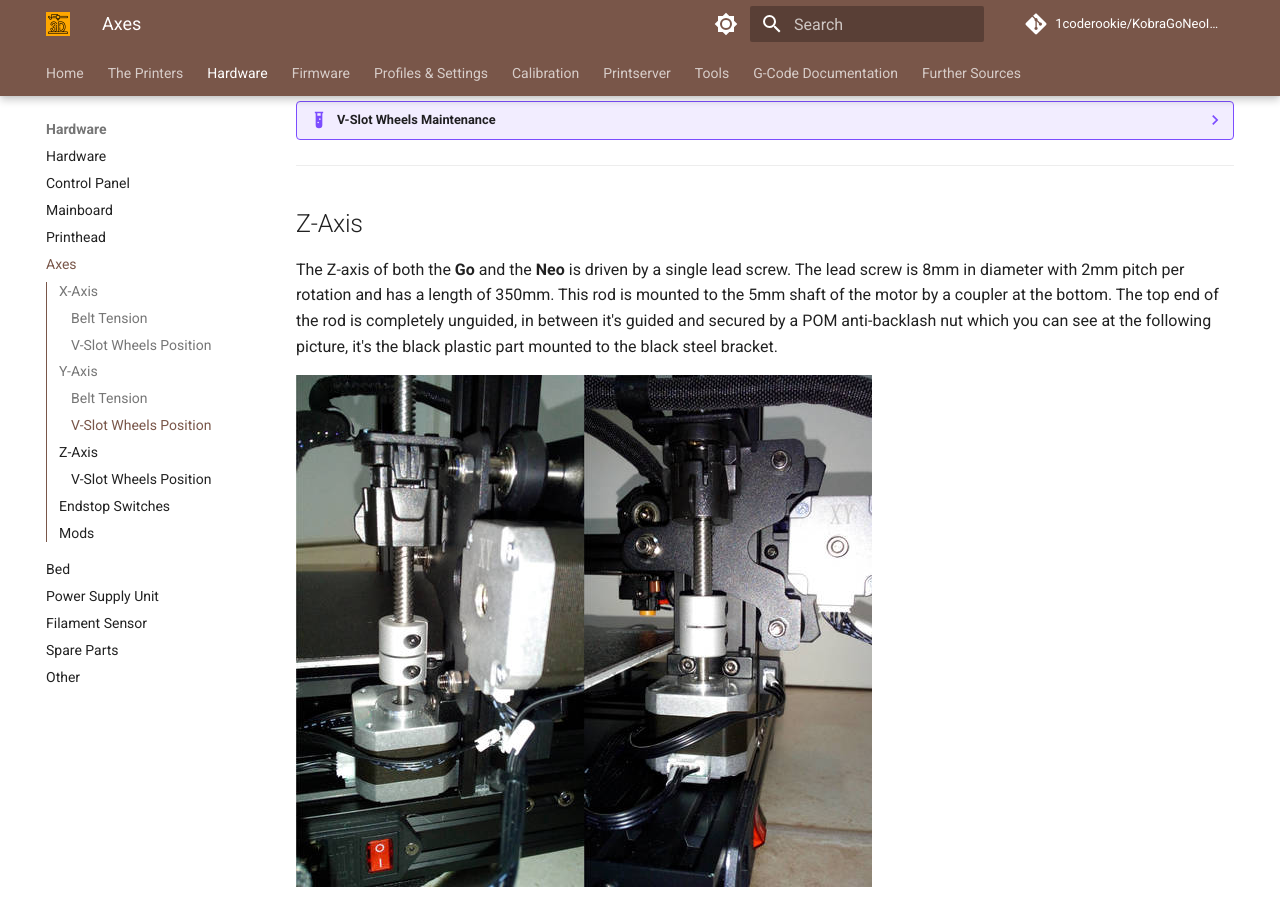
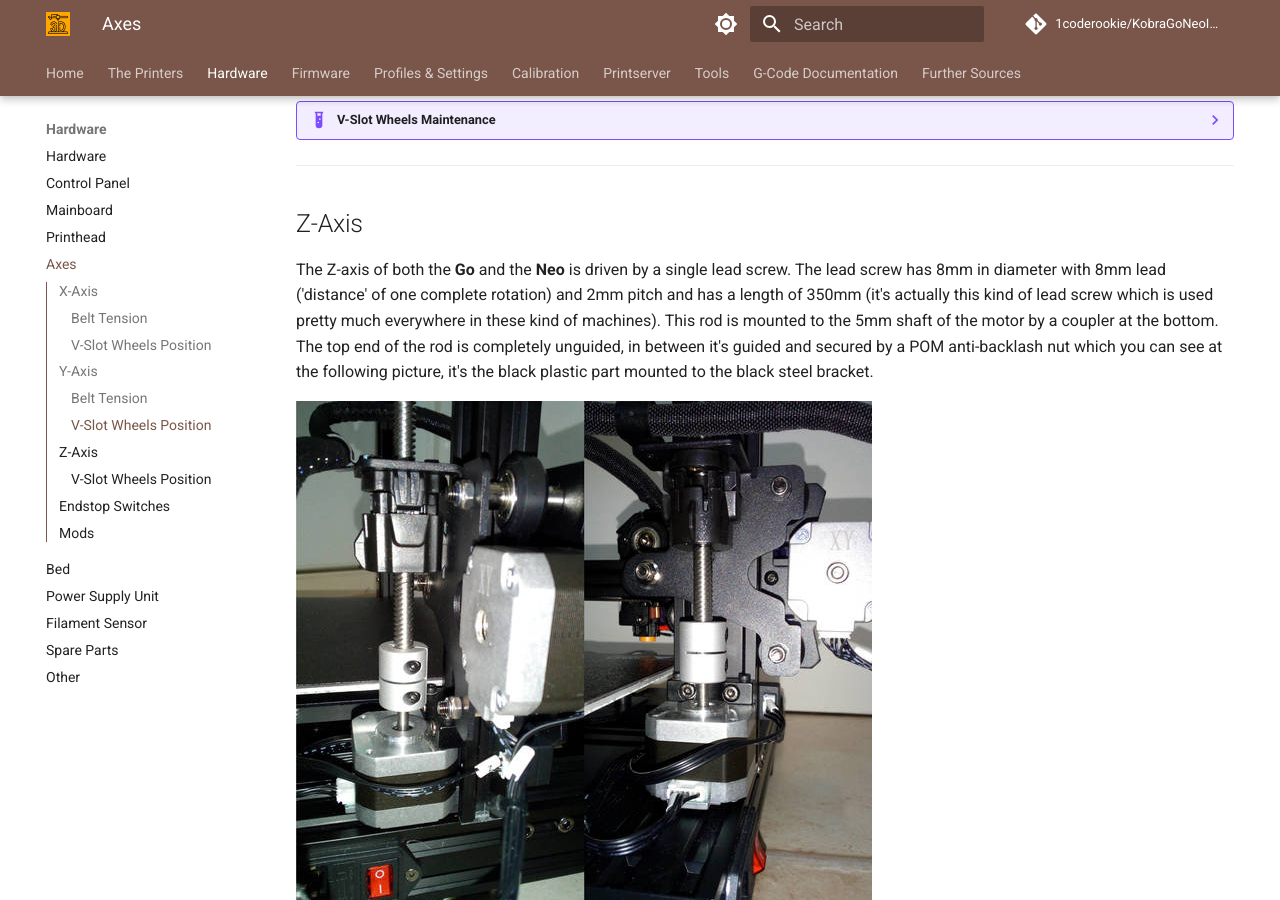
Before and after one commit to 1coderookie/KobraGoNeoInsights, an MkDocs documentation site: the page built from docs/hardware/axes.md, in a window 1280 px wide and 900 px high, scrolled down 3372 px. Built offline with MkDocs 1.6.1 and Material for MkDocs 9.7.7, drawn with Linux system fonts in a browser that asks for light colours; comment, search, counter and statistics services are not loaded.

Commit message:
Update axes.md

```diff
--- a/docs/hardware/axes.md
+++ b/docs/hardware/axes.md
@@ -92,7 +92,7 @@
 ---
 
 ## Z-Axis
-The Z-axis of both the **Go** and the **Neo** is driven by a single lead screw. The lead screw is 8mm in diameter with 2mm pitch per rotation and has a length of 350mm. This rod is mounted to the 5mm shaft of the motor by a coupler at the bottom. The top end of the rod is completely unguided, in between it's guided and secured by a POM anti-backlash nut which you can see at the following picture, it's the black plastic part mounted to the black steel bracket.
+The Z-axis of both the **Go** and the **Neo** is driven by a single lead screw. The lead screw has 8mm in diameter with 8mm lead ('distance' of one complete rotation) and 2mm pitch and has a length of 350mm (it's actually this kind of lead screw which is used pretty much everywhere in these kind of machines). This rod is mounted to the 5mm shaft of the motor by a coupler at the bottom. The top end of the rod is completely unguided, in between it's guided and secured by a POM anti-backlash nut which you can see at the following picture, it's the black plastic part mounted to the black steel bracket.
 
 ![Z-axis views](../assets/images/z-axis_neo_web.jpg)
 
@@ -103,7 +103,8 @@
     - If you need to clean it, it's advisable to disassamble the whole rod system including the coupler and the anti-backlash nut. A detailed instruction with images about how to do so will come soon.
     - Spray e.g. WD-40 on the rod to loosen old sticky oil and debris. Then take a toothbrush or something like that for being able to reach the bottom of the thread also and clean it up. Make sure to not leave any particles from the anti-backlash nut or any dirt stuck on it.
     - After this procedure, clean the WD-40 off of the rod by using e.g. car break cleaner or silicone remover spray. It'll wash off everything, you can also use an old cloth to wipe it (but make sure that no textile fibres will stick in the thread somehow).
-    - After you cleaned and dried it, add a little lube to the rod. Don't be excessive here and drown it with oil - just use a tiny bit to make it glide better.
+    - After you cleaned and dried it, inspect it! Are there any dents in the thread or any kind of deformation that shouldn't be there? If so, it would be best to get a new lead screw and replace it.
+    - If everything is fine though and you want to mount the lead screw to the printer again, add a little lube to the rod. Don't be excessive here and drown it with oil - just use a tiny bit to make it glide better.
     *Don't use WD-40 or grease which contains graphite or MoS2!*
     I personally like to use PTFE spray first, let it dry and then put some synthetic lube on which is made for mountainbike chains as it uses to stick a bit better onto the metal. But every good medium to heavy synthetic machine oil will do the job just fine.
     You can draw a line of oil all along one side of the rod from the bottom to the top and then put the rod between your fingers and turn it. By doing so, the excessive oil will build up at your fingers and will also reach the bottom of the rod. Wipe off any excessive amount of oil afterwards again - you don't want to have oil dripping down on your motor later!
```
